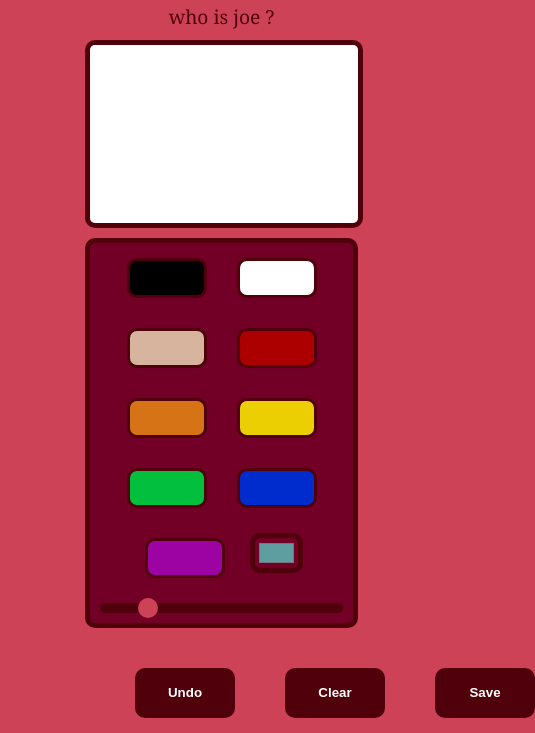
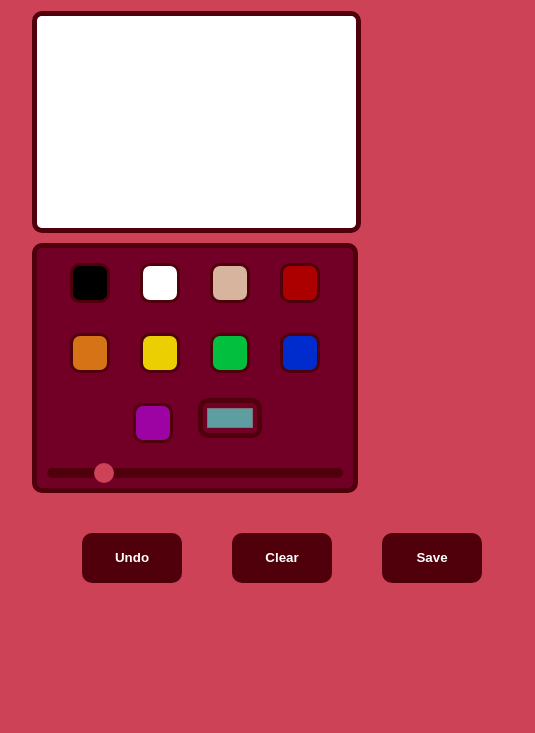
Before and after one commit to weiberta/Guess-the-drawing, a website: page public/app.html in a window 390 px wide. Shown: the part 145-878 px from the top of the page, 535 px wide, since content can reach past the window. After the commit the page ends 844 px from the top, so only its background shows below. Drawn offline with nearby package versions, Linux system fonts and the light colour scheme; no server answers.

Commit message:
color-picker

```diff
--- a/public/app.html
+++ b/public/app.html
@@ -38,7 +38,7 @@
             <div class="color-field" datacolor="#002bcd" style="background:#002bcd;"></div>
             <div class="color-field" datacolor="#9d03a2" style="background:#9d03a2;"></div>
 
-            <input onInput="draw_color = this.value" type="color" class="color-picker" value="#5f9ea0">
+            <input onInput="drawColor = this.value" type="color" class="color-picker" value="#5f9ea0">
             <input type="range" name="Slider" min="1" max="60" value="10" step="5" class="pen-range"
                    onInput="drawWidth = this.value">
         </div>
--- a/public/css/canvas.css
+++ b/public/css/canvas.css
@@ -147,10 +147,8 @@ button:hover {
 
 /* —————————〈 E N D 〉——————————— */
 .chat__sidebar{
-    width: 20%;
-    max-width: 20%;
-}
-
+    width: 27.5%;
+    max-width: 27.5%;}
 /* —————————〈 S I D E B A R 〉——————————— */
 
 .room-title {
@@ -206,9 +204,9 @@ button:hover {
         margin-bottom: 30px;
     }
     .tools .color-field {
-        width: 80px;
+        width: 40px;
         height: 40px;
-        min-height: 20px;
+        min-height: 40px;
         min-width: 40px;
     }
     .color-picker {
@@ -226,6 +224,14 @@ button:hover {
         width: 10px;
         height: 10px;
     }
+    .chat__sidebar, span{
+        display: none;}
+
+    .page-wrapper{
+        float:  initial;
+        max-width: 100%;
+    }
+
     #buttons {
         justify-content: center;
         float: right;
```
